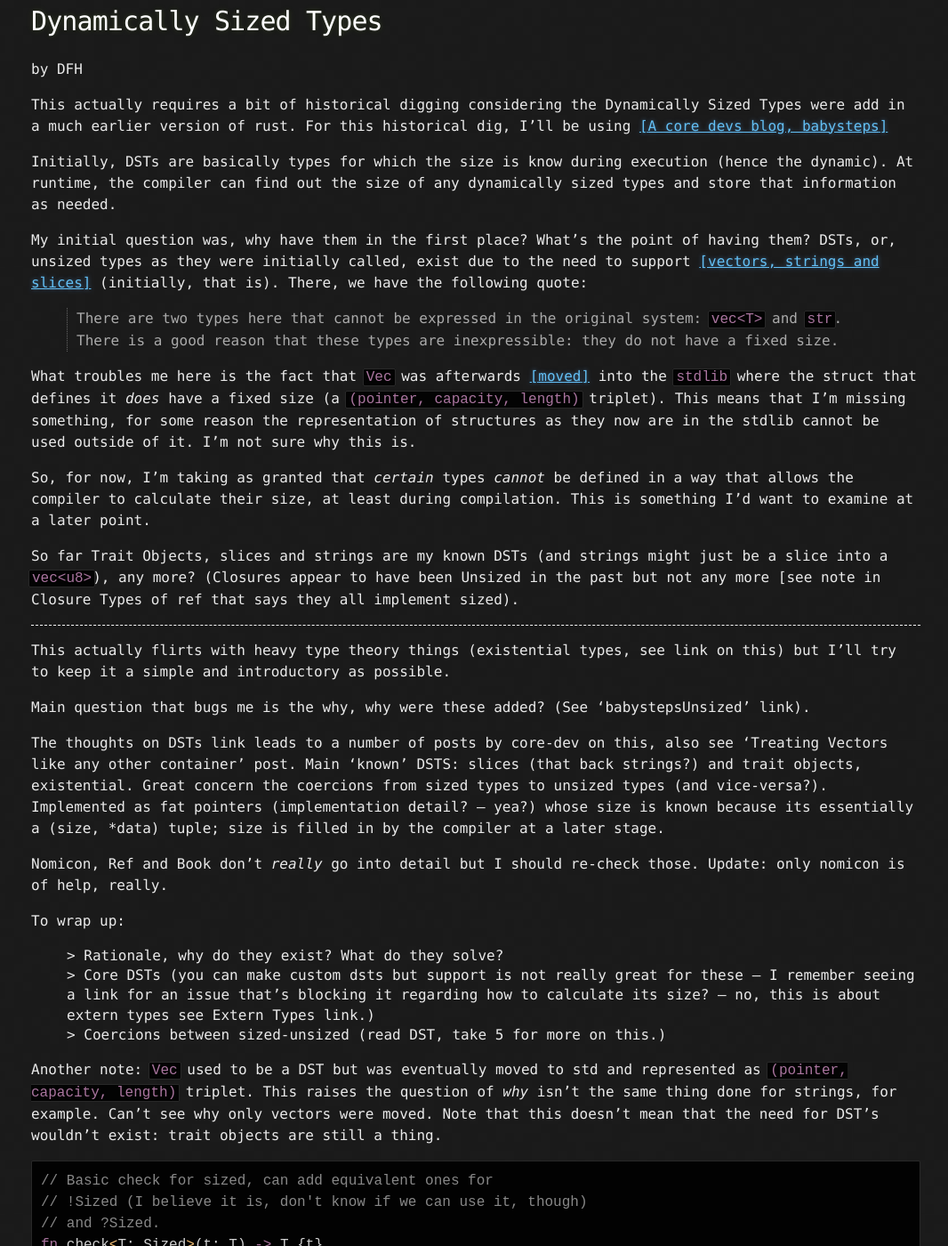
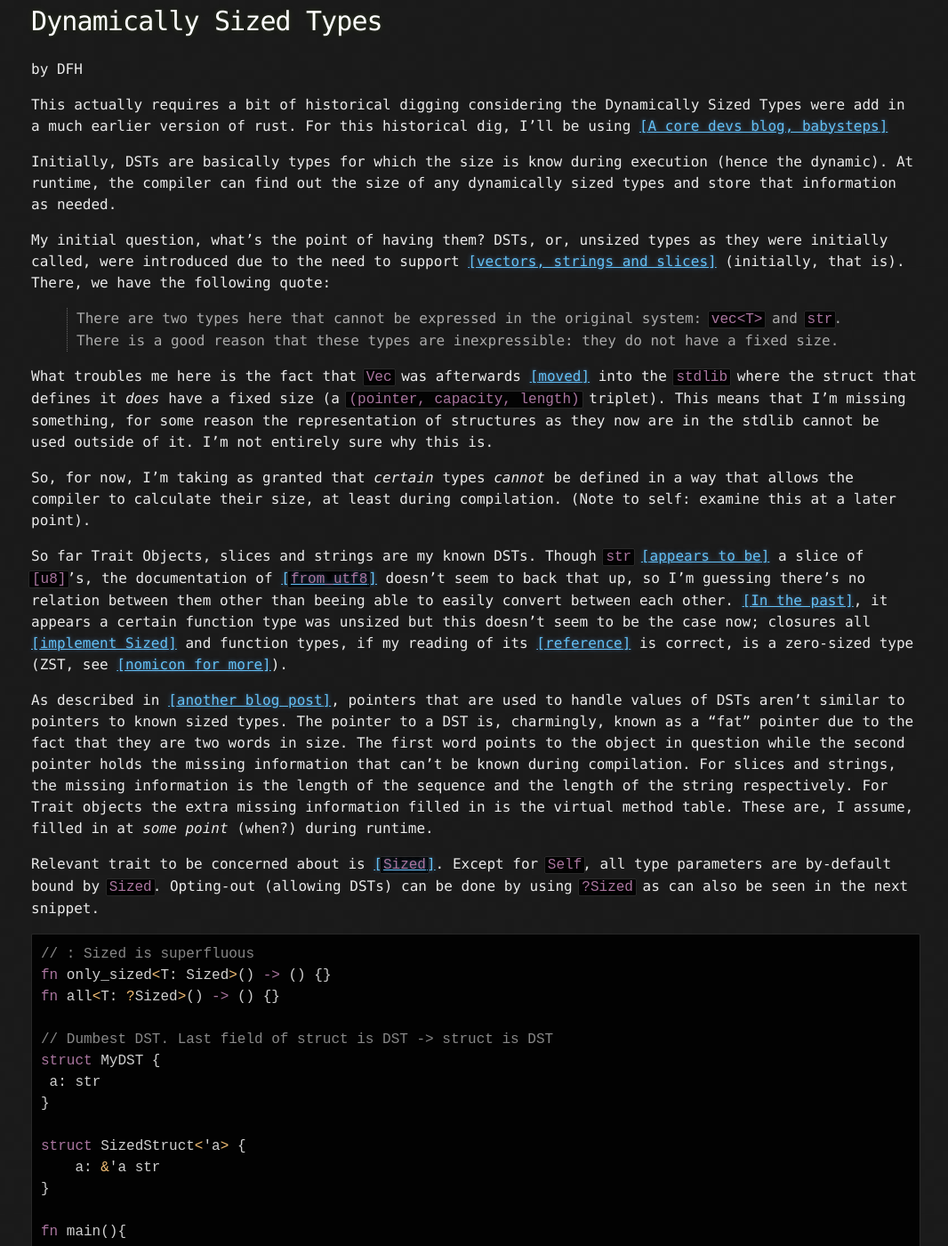
Before and after one commit to DimitrisJim/PubNotes, a Jekyll site: the page built from Rust/DST.md, in a window 1280 px wide and 1400 px high, scrolled down 232 px. Shown: the whole window at 89% size, without its empty margins (105-1171 px from the left). Built offline with Jekyll 4.4.1, drawn with Linux system fonts in a browser that asks for light colours; some of the changed text lies outside the part shown.

Commit message:
Add gitignore for vim. finish up note on DSTs

````diff
--- a/Rust/DST.md
+++ b/Rust/DST.md
@@ -10,49 +10,48 @@ of rust. For this historical dig, I'll be using [A core devs blog, babysteps][ba
 Initially, DSTs are basically types for which the size is know during execution (hence the dynamic). At runtime, the compiler
 can find out the size of any dynamically sized types and store that information as needed.
 
-My initial question was, why have them in the first place? What's the point of having them? DSTs, or, unsized types as they were
-initially called, exist due to the need to support [vectors, strings and slices][babystepsVecStrSlice] (initially, that is). There, we have the following quote:
+My initial question, what's the point of having them? DSTs, or, unsized types as they were initially called, were introduced due to the
+need to support [vectors, strings and slices][babystepsVecStrSlice] (initially, that is). There, we have the following quote:
 
 > There are two types here that cannot be expressed in the original system: `vec<T>` and `str`. There is a good reason that these types are inexpressible: they do not have a fixed size.
 
-What troubles me here is the fact that `Vec` was afterwards [moved][babystepsVecSTD] into the `stdlib` where the struct that defines it *does* have a fixed size (a `(pointer, capacity, length)` triplet). This means that I'm missing something, for some reason the representation of structures as they now are in the stdlib cannot be used outside of it. I'm not sure why this is.
+What troubles me here is the fact that `Vec` was afterwards [moved][babystepsVecSTD] into the `stdlib` where the struct that defines it *does* have a fixed size (a `(pointer, capacity, length)` triplet). This means that I'm missing something, for some reason the representation of structures as they now are in the stdlib cannot be used outside of it. I'm not entirely sure why this is.
 
-So, for now, I'm taking as granted that *certain* types *cannot* be defined in a way that allows the compiler to calculate their size, at least during compilation. This is something I'd want to examine at a later point.
+So, for now, I'm taking as granted that *certain* types *cannot* be defined in a way that allows the compiler to calculate their size, at least during compilation. (Note to self: examine this at a later point).
 
-So far Trait Objects, slices and strings are my known DSTs (and strings might just be a slice into a `vec<u8>`), any more?
-(Closures appear to have been Unsized in the past but not any more [see note in Closure Types of ref that says they all
-implement sized).
+So far Trait Objects, slices and strings are my known DSTs. Though `str` [appears to be][strstdlib] a slice of `[u8]`'s, the documentation
+of [`from_utf8`][fromutf8] doesn't seem to back that up, so I'm guessing there's no relation between them other than beeing able to easily
+convert between each other. [In the past][babystepsDSTs], it appears a certain function type was unsized but this doesn't seem to be the
+case now; closures all [implement Sized][sizedClosureRef] and function types, if my reading of its [reference][funcitemRef] is correct, is a zero-sized type (ZST, see [nomicon for more][nomiconZST]).
 
----
+As described in [another blog post][babystepsDSTs5], pointers that are used to handle values of DSTs aren't similar to pointers to known
+sized types. The pointer to a DST is, charmingly, known as a "fat" pointer due to the fact that they are two words in size. The first
+word points to the object in question while the second pointer holds the missing information that can't be known during compilation.
+For slices and strings, the missing information is the length of the sequence and the length of the string respectively. For Trait objects
+the extra missing information filled in is the virtual method table. These are, I assume, filled in at *some point* (when?) during runtime.
 
-This actually flirts with heavy type theory things (existential types, see link on this) but I'll try to keep it a simple and introductory as possible.
-
-Main question that bugs me is the why, why were these added? (See 'babystepsUnsized' link).
-
-The thoughts on DSTs link leads to a number of posts by core-dev on this, also see 'Treating Vectors like any other container' post. Main 'known' DSTS: slices (that back strings?) and trait objects, existential. Great concern the coercions from sized types to unsized types (and vice-versa?).
-Implemented as fat pointers (implementation detail? -- yea?) whose size is known because its essentially a (size, \*data) tuple; size is filled in by the compiler at a later stage.
-
-Nomicon, Ref and Book don't *really* go into detail but I should re-check those. Update: only nomicon is of help, really.
-
-To wrap up:
-
- - Rationale, why do they exist? What do they solve?
- - Core DSTs (you can make custom dsts but support is not really great for these -- I remember seeing a link for an issue that's blocking it regarding how to calculate its size? -- no, this is about extern types see Extern Types link.)
- - Coercions between sized-unsized (read DST, take 5 for more on this.)
-
-Another note: `Vec` used to be a DST but was eventually moved to std and represented as `(pointer, capacity, length)` triplet.
-This raises the question of *why* isn't the same thing done for strings, for example. Can't see why only vectors were moved.
-Note that this doesn't mean that the need for DST's wouldn't exist: trait objects are still a thing.
+Relevant trait to be concerned about is [`Sized`][stdSized]. Except for `Self`, all type parameters are by-default bound by `Sized`.
+Opting-out (allowing DSTs) can be done by using `?Sized` as can also be seen in the next snippet.
 
 ```rust
-// Basic check for sized, can add equivalent ones for
-// !Sized (I believe it is, don't know if we can use it, though)
-// and ?Sized.
-fn check<T: Sized>(t: T) -> T {t}
+// : Sized is superfluous
+fn only_sized<T: Sized>() -> () {}
+fn all<T: ?Sized>() -> () {}
 
 // Dumbest DST. Last field of struct is DST -> struct is DST
 struct MyDST {
-    a: str
+ a: str
+}
+
+struct SizedStruct<'a> {
+    a: &'a str
+}
+
+fn main(){
+    all::<MyDST>();               // ok, ?Sized means no default Sized bound.
+    // only_sized::<MyDST>();     // error, dst.
+    all::<SizedStruct>();         // ok.
+    only_sized::<SizedStruct>();  // ok.
 }
 ```
 
@@ -60,7 +59,15 @@ struct MyDST {
 [babystepsUnsized]: https://smallcultfollowing.com/babysteps/blog/2012/04/27/in-favor-of-types-of-unknown-size/
 [babystepsVecStrSlice]: https://smallcultfollowing.com/babysteps/blog/2012/04/23/vectors-strings-and-slices/
 [babystepsVecSTD]: https://smallcultfollowing.com/babysteps/blog/2013/11/14/treating-vectors-like-any-other-container/
+[babystepsDSTs]: https://smallcultfollowing.com/babysteps/blog/2013/04/30/dynamically-sized-types/
+[babystepsDSTs5]: https://smallcultfollowing.com/babysteps/blog/2014/01/05/dst-take-5/#dynamically-sized-types
 
+[strstdlib]: https://doc.rust-lang.org/std/primitive.str.html#representation
+[fromutf8]: https://doc.rust-lang.org/std/str/fn.from_utf8.html
+[sizedClosureRef]: https://doc.rust-lang.org/reference/types/closure.html#other-traits
+[funcitemRef]: https://doc.rust-lang.org/reference/types/function-item.html
+[nomiconZST]: https://doc.rust-lang.org/nomicon/exotic-sizes.html#zero-sized-types-zsts
+[stdSized]: https://doc.rust-lang.org/std/marker/trait.Sized.html
 
 [dstNom]: https://doc.rust-lang.org/nomicon/exotic-sizes.html
 [dstRef]: https://doc.rust-lang.org/reference/dynamically-sized-types.html
````
Also changed, not shown: Rust/index.md (+1 -1 lines), 1 other file.
